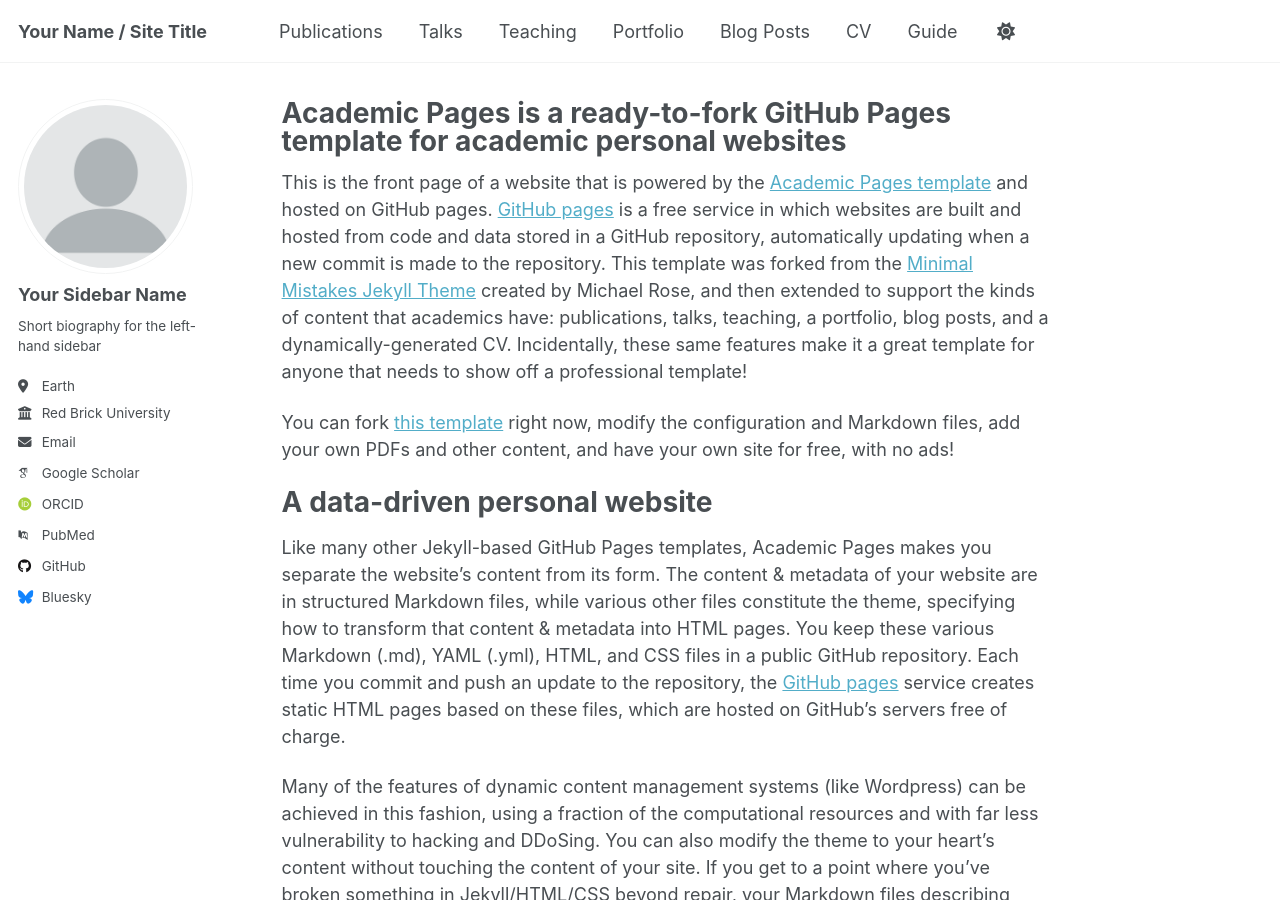
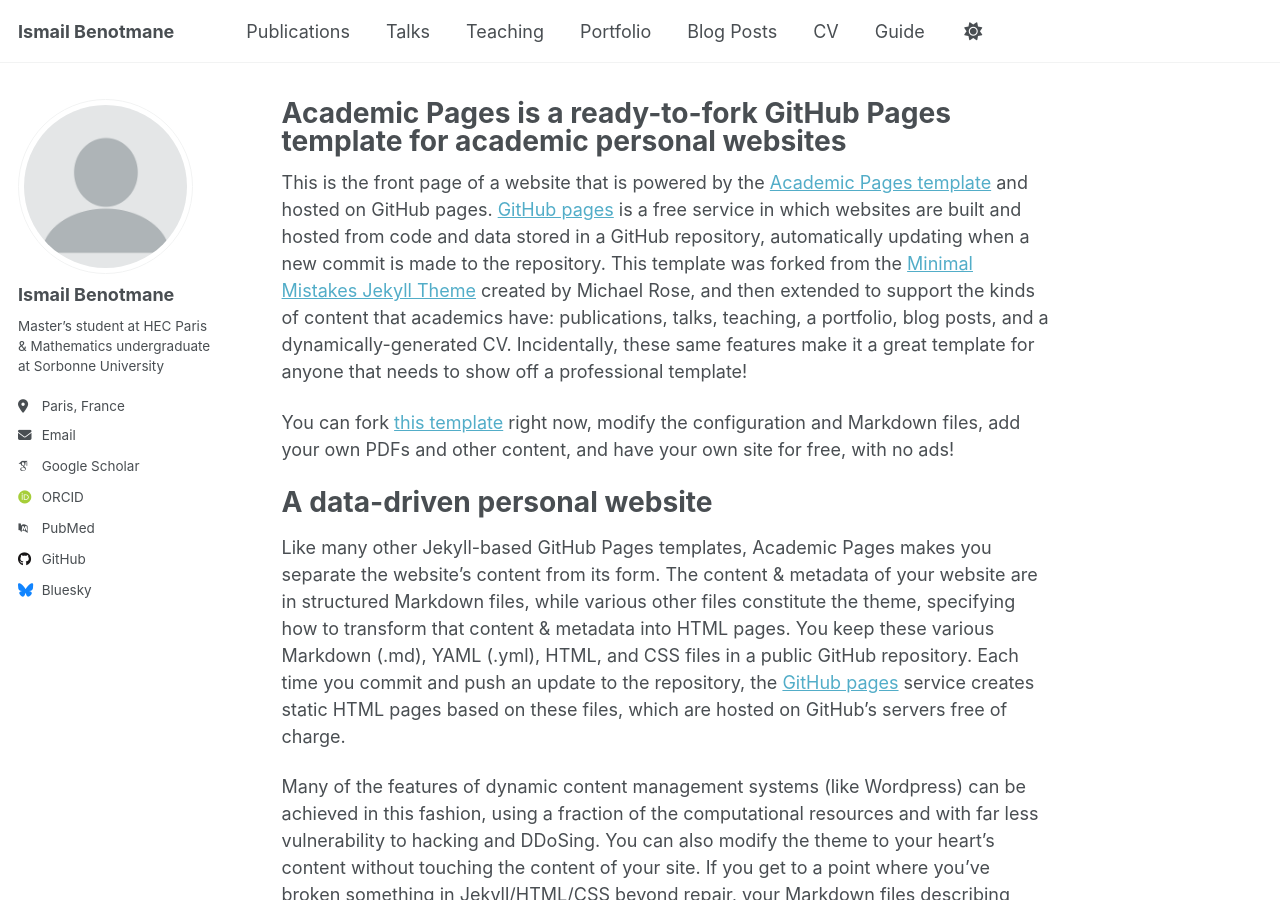
Before and after one commit to IsmailBenotmane/Ismail-Benotmane, a Jekyll site: the page built from _pages/about.md, in a window 1280 px wide and 900 px high. Built offline with Jekyll 4.4.1, drawn with Linux system fonts in a browser that asks for light colours; some web fonts are replaced; a script that is not in the unit is left out.

Commit message:
Update _config.yml

```diff
--- a/_config.yml
+++ b/_config.yml
@@ -9,7 +9,7 @@
 # Basic Site Settings
 locale                   : "en-US"
 site_theme               : "default"
-title                    : "Your Name / Site Title"
+title                    : "Ismail Benotmane"
 title_separator          : "-"
 name                     : &name "Your Name"
 description              : &description "personal description"
@@ -23,13 +23,12 @@ repository               : "academicpages/academicpages.github.io"
 author:
   # Biographic information
   avatar           : "profile.png"
-  name             : "Your Sidebar Name"
+  name             : "Ismail Benotmane"
   pronouns         : # example: "she/her"
-  bio              : "Short biography for the left-hand sidebar"
-  location         : "Earth"
-  employer         : "Red Brick University"
+  bio              : "Master’s student at HEC Paris & Mathematics undergraduate at Sorbonne University"
+  location         : "Paris, France"
   uri              : # URL
-  email            : "none@example.org"
+  email            : "ismail.benotmane@hec.edu"
 
   # Academic websites
   academia         : # URL
```
